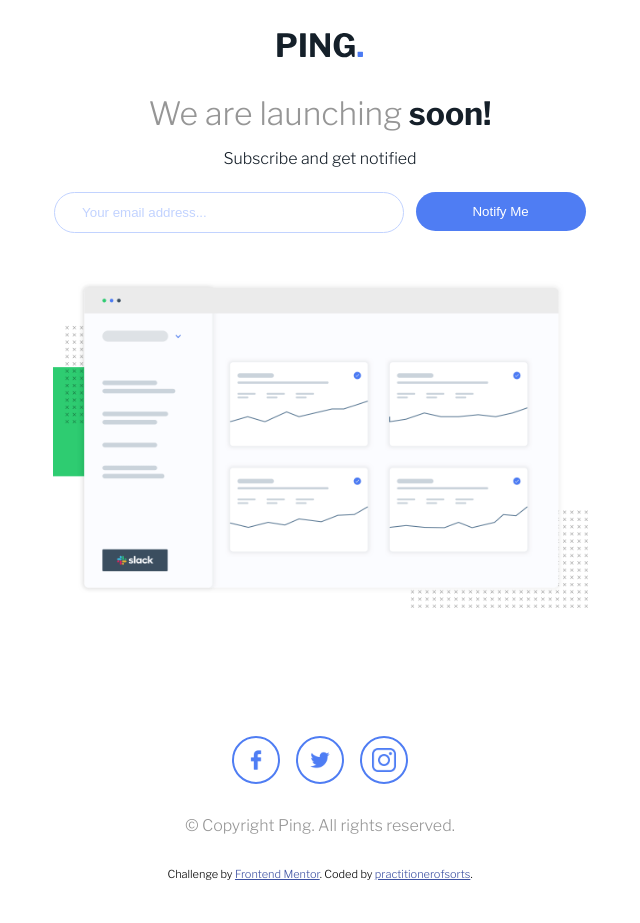
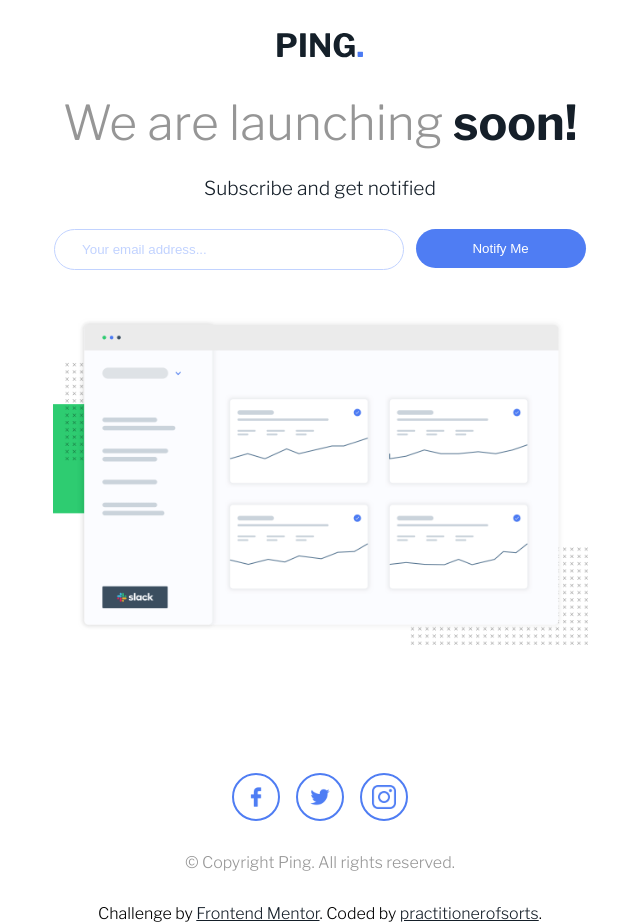
Before and after one commit to practitionerofsorts/ping-coming-soon-page-master, a plain HTML site: page index.html in a window 1280 px wide. Shown: the whole page, without its empty margins (320-960 px from the left). Before the commit the page ends 881 px from the top, so only its background shows below. Drawn offline with nearby package versions, Linux system fonts and the light colour scheme.

Commit message:
now done

```diff
--- a/style.css
+++ b/style.css
@@ -1,7 +1,7 @@
 @import url('https://fonts.googleapis.com/css2?family=Libre+Franklin:wght@300;600;700&display=swap');
 
-.attribution { font-size: 11px; text-align: center; }
-.attribution a { color: hsl(228, 45%, 44%); }
+.attribution { font-size: 16px; text-align: center; }
+.attribution a { color: var(--Very-Dark-Blue) }
 
 html{
     box-sizing: border-box;
@@ -54,10 +54,12 @@ header{
 }
 .title h1{
     margin-bottom: .5em;
+    font-size: 3em;
     color: var(--Very-Dark-Blue);
 }
 .title p{
     margin-bottom: 1.5em;
+    font-size: 1.2em;
     color: var(--Very-Dark-Blue);
 }
 .title h1 span{
```
